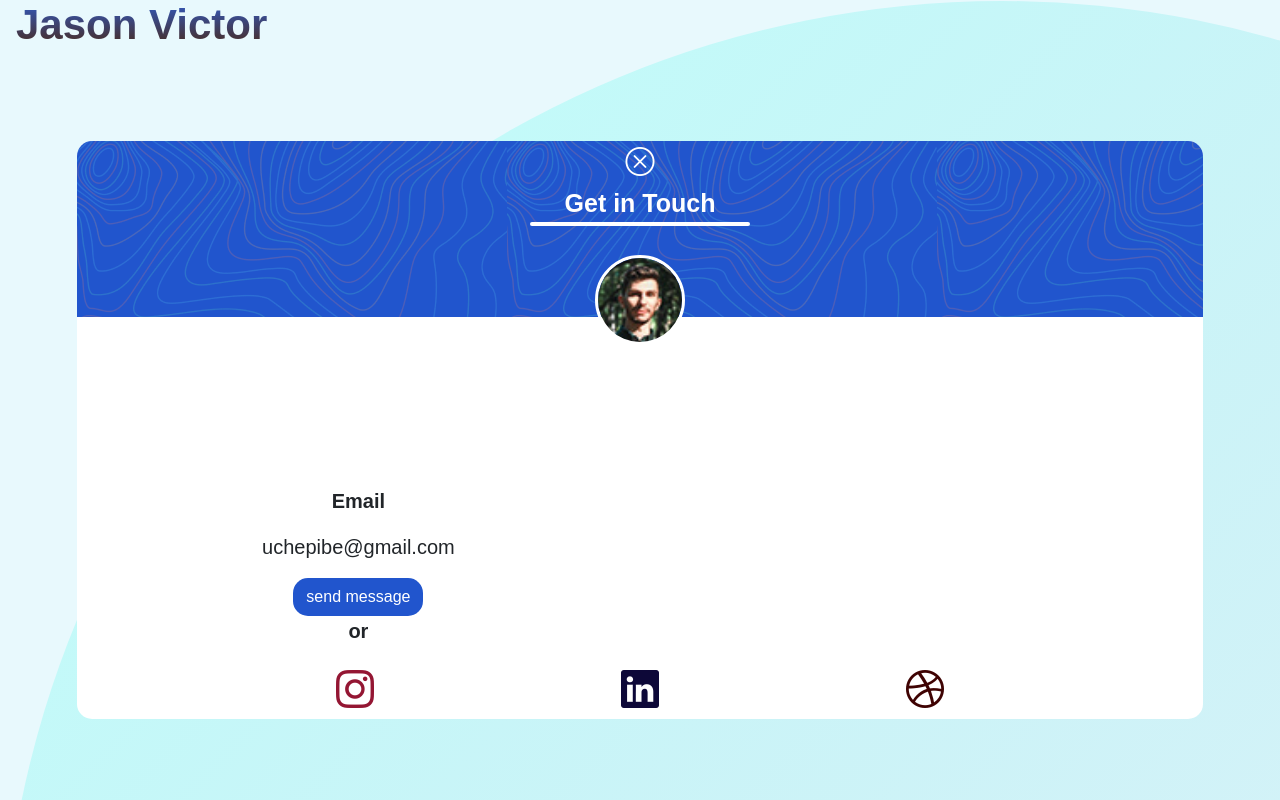
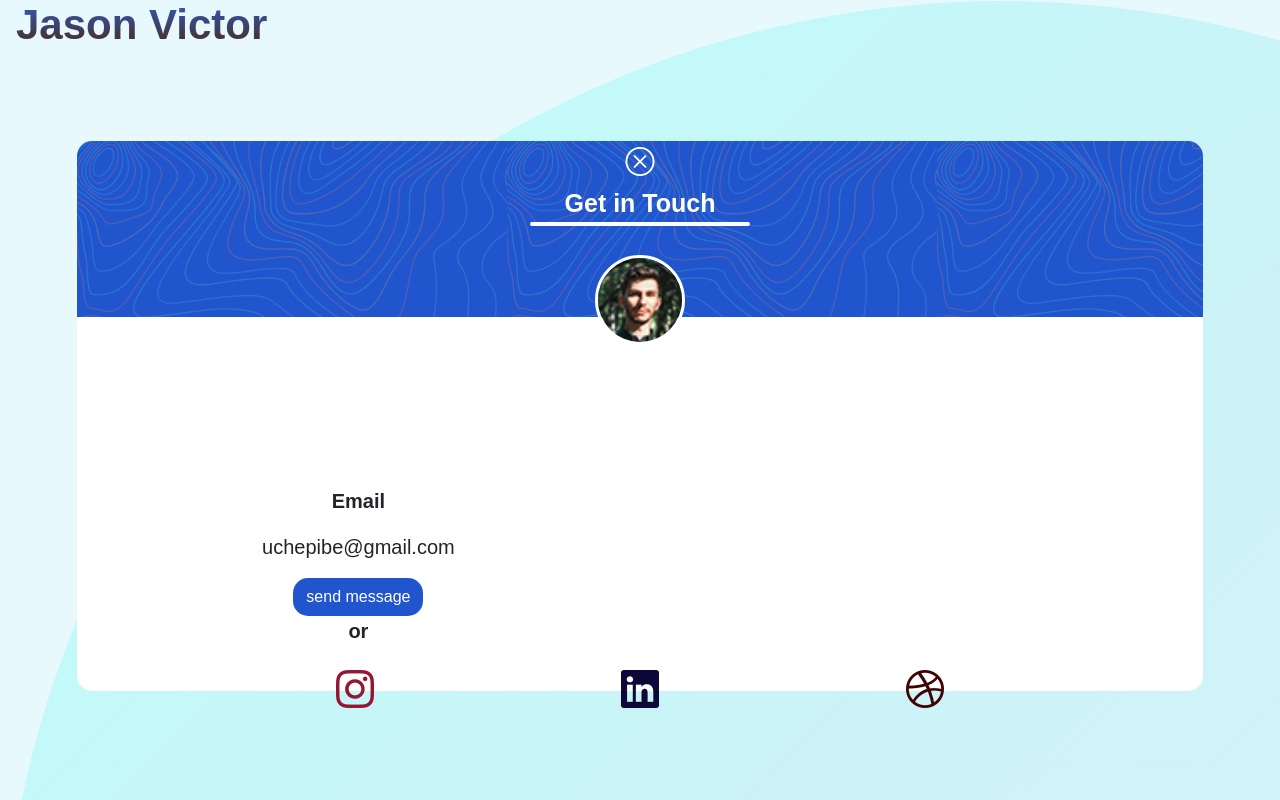
Before and after one commit to Sire6715/portfolio, a plain HTML site: page index.html in a window 1280 px wide. Drawn offline with nearby package versions, Linux system fonts and the light colour scheme.

Commit message:
Update contact.css

```diff
--- a/contact.css
+++ b/contact.css
@@ -35,7 +35,7 @@ h1   {
     width: 88% !important;
     max-width: 90%;
     padding: 0px 12px !important;
-    height: 100% !important;
+    height: 550px !important;
     border-radius: 15px;
     position: relative;
     transform: translateY(83px);
```
